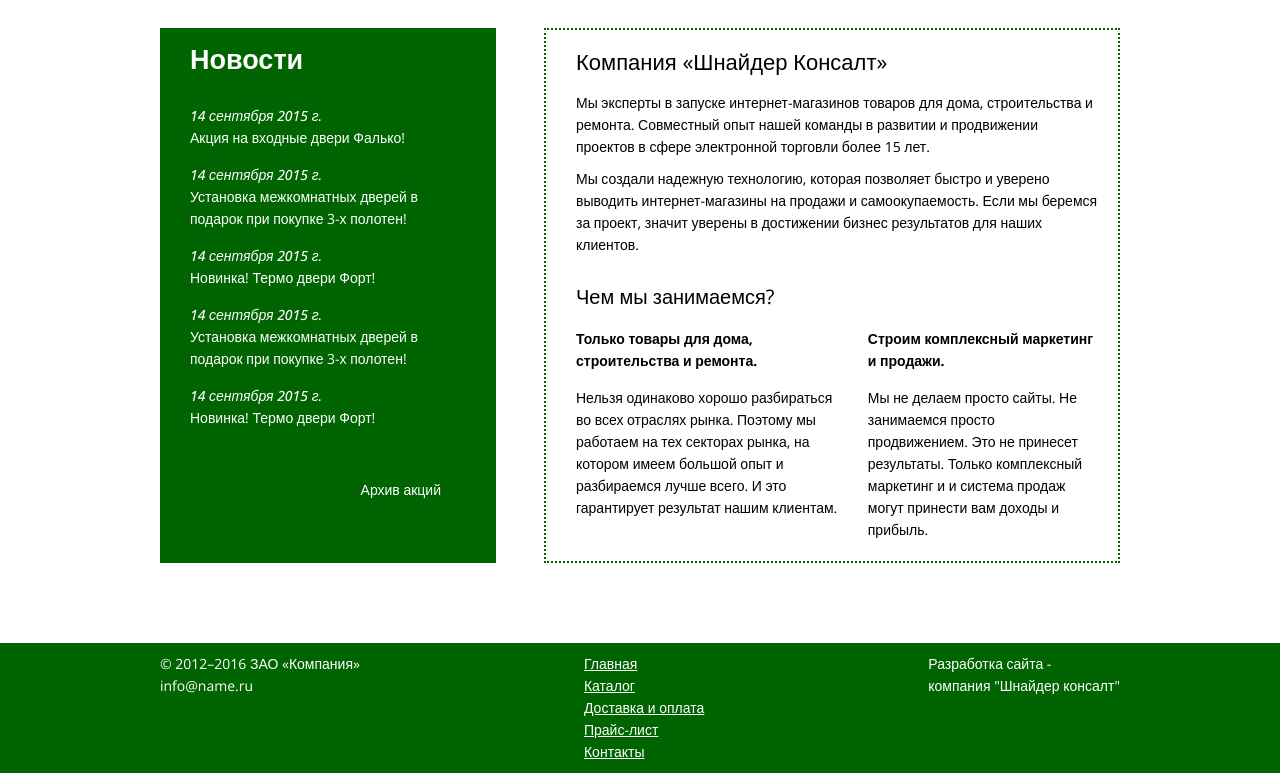
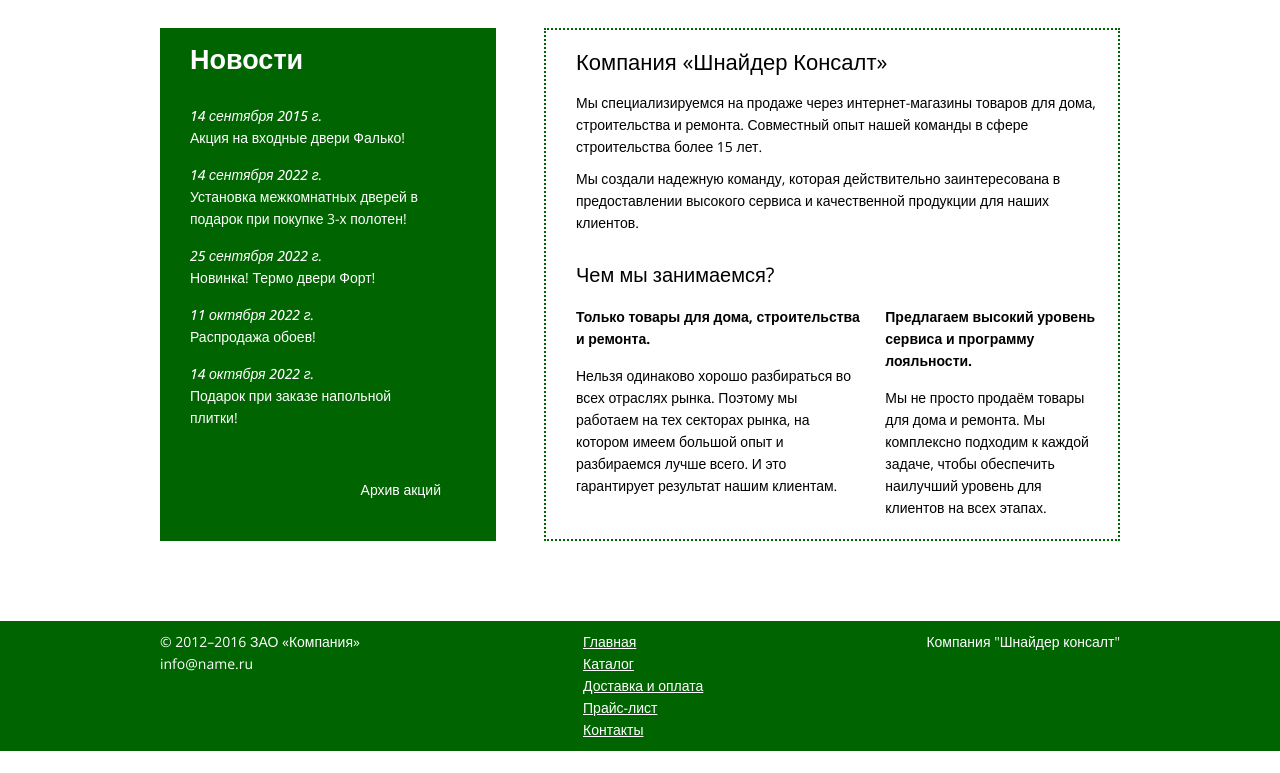
Before and after one commit to EvgenyaPankratova/Schneider-consult, a plain HTML site: page index.html in a window 1280 px wide. Shown: the part 500-1273 px from the top of the page. After the commit the page ends 1251 px from the top, so only its background shows below. Drawn offline with nearby package versions, Linux system fonts and the light colour scheme.

Commit message:
Update index.html

```diff
--- a/index.html
+++ b/index.html
@@ -5,7 +5,7 @@
   <meta http-equiv="X-UA-Compatible" content="IE=edge">
   <meta name="viewport" content="width=device-width, initial-scale=1.0">
   <link rel="stylesheet" type="text/css" href="./source/style.css">
-  <title>Test by Evgenya Pankratova</title>
+  <title>Schneider-consult</title>
 </head>
 
 <body>
@@ -58,23 +58,23 @@
   			</div>
 
   			<div class="text-block news__text-block">
-  				<div class="data news__data">14 сентября 2015 г.</div>
+  				<div class="data news__data">14 сентября 2022 г.</div>
   				<div class="text news__text">Установка межкомнатных дверей в подарок при покупке 3-х полотен!</div>
   			</div>
 
   			<div class="text-block news__text-block">
-  				<div class="data news__data">14 сентября 2015 г.</div>
+  				<div class="data news__data">25 сентября 2022 г.</div>
   				<div class="text news__text">Новинка! Термо двери Форт!</div>
   			</div>
 
   			<div class="text-block news__text-block">
-  				<div class="data news__data">14 сентября 2015 г.</div>
-  				<div class="text news__text">Установка межкомнатных дверей в подарок при покупке 3-х полотен!</div>
+  				<div class="data news__data">11 октября 2022 г.</div>
+  				<div class="text news__text">Распродажа обоев!</div>
   			</div>
 
   			<div class="text-block news__text-block">
-  				<div class="data news__data">14 сентября 2015 г.</div>
-  				<div class="text news__text">Новинка! Термо двери Форт!</div>
+  				<div class="data news__data">14 октября 2022 г.</div>
+  				<div class="text news__text">Подарок при заказе напольной плитки!</div>
   			</div>
 
   			<div class="archive news__archive">Архив акций</div>
@@ -84,9 +84,9 @@
   		<div class="about_us">
   			<div class="company about_us__company">
   				<div class="subtitle about_us__company__subtitle">Компания «Шнайдер Консалт»</div>
-  				<div class="text about_us__company__text">Мы эксперты в запуске интернет-магазинов товаров для дома, строительства и ремонта. Совместный опыт нашей команды в развитии и продвижении проектов в сфере электронной торговли более 15 лет. </div>
+  				<div class="text about_us__company__text">Мы специализируемся на продаже через интернет-магазины товаров для дома, строительства и ремонта. Совместный опыт нашей команды в сфере строительства более 15 лет. </div>
 
-  				<div class="text about_us__company__text">Мы создали надежную технологию, которая позволяет быстро и уверено выводить интернет-магазины на продажи и самоокупаемость. Если мы беремся за проект, значит уверены в достижении бизнес результатов для наших клиентов.</div>
+  				<div class="text about_us__company__text">Мы создали надежную команду, которая действительно заинтересована в предоставлении высокого сервиса и качественной продукции для наших клиентов.</div>
 
 
   			</div>
@@ -101,8 +101,8 @@
   						<div class="text-block1__text">Нельзя одинаково хорошо разбираться во всех отраслях рынка. Поэтому мы работаем на тех секторах рынка, на котором имеем большой опыт и разбираемся лучше всего. И это гарантирует результат нашим клиентам.</div>
   					</div>
   					<div class="text-block text-block2">
-  						<div class="text-block__subtitle  text-block2__subtitle">Строим комплексный маркетинг и продажи.</div>
-  						<div class="text-block2__text">Мы не делаем просто сайты. Не занимаемся просто продвижением. Это не принесет результаты. Только комплексный маркетинг и и система продаж могут принести вам доходы и прибыль.</div>
+  						<div class="text-block__subtitle  text-block2__subtitle">Предлагаем высокий уровень сервиса и программу лояльности.</div>
+  						<div class="text-block2__text">Мы не просто продаём товары для дома и ремонта. Мы комплексно подходим к каждой задаче, чтобы обеспечить наилучший уровень для клиентов на всех этапах.</div>
   					</div>
   				</div>
 
@@ -130,7 +130,7 @@
   		</div>
 
   		<div class="developer footer__developer">
-  			Разработка сайта - <br>компания "Шнайдер консалт"
+  			Компания "Шнайдер консалт"
   		</div>
   		</div>
 
```
